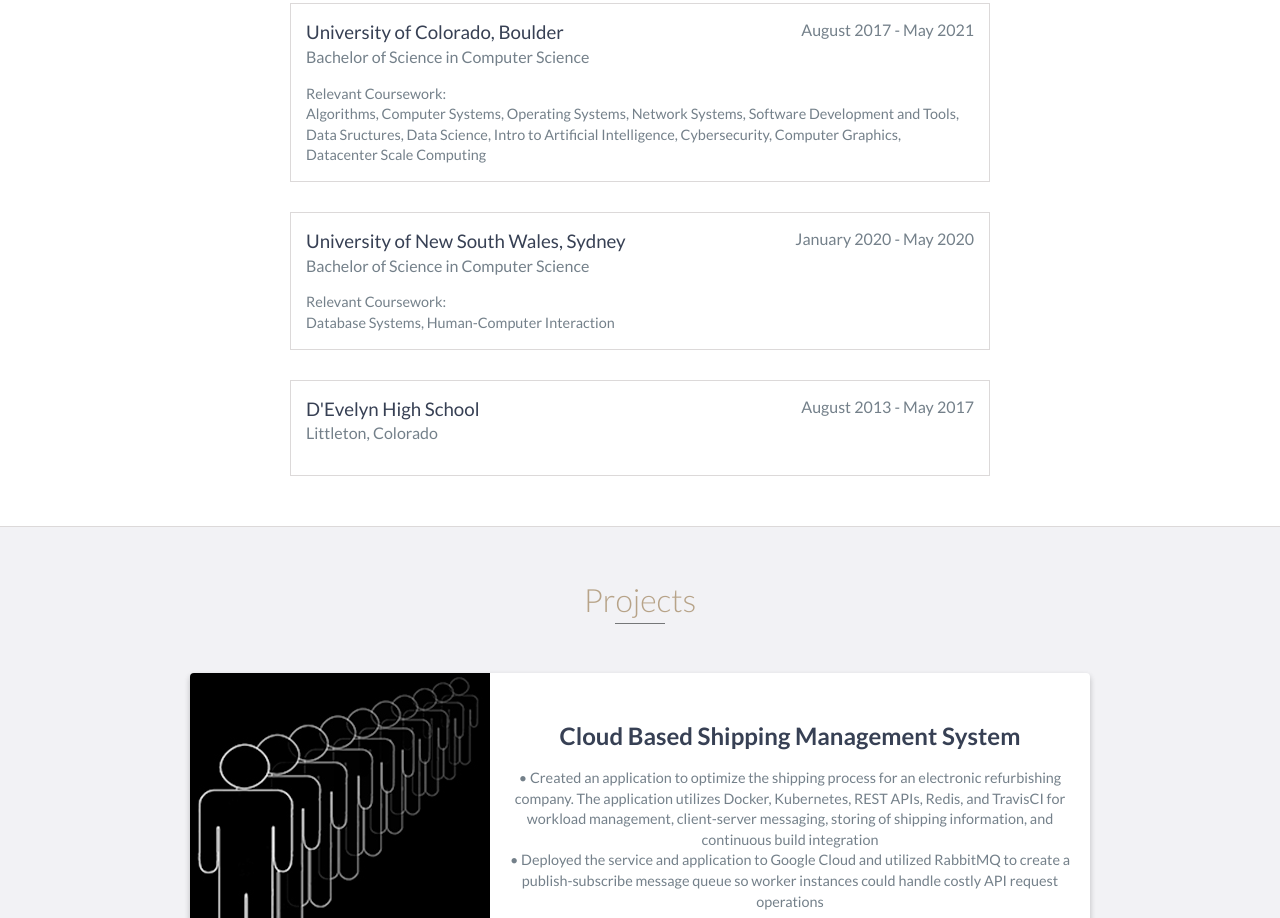
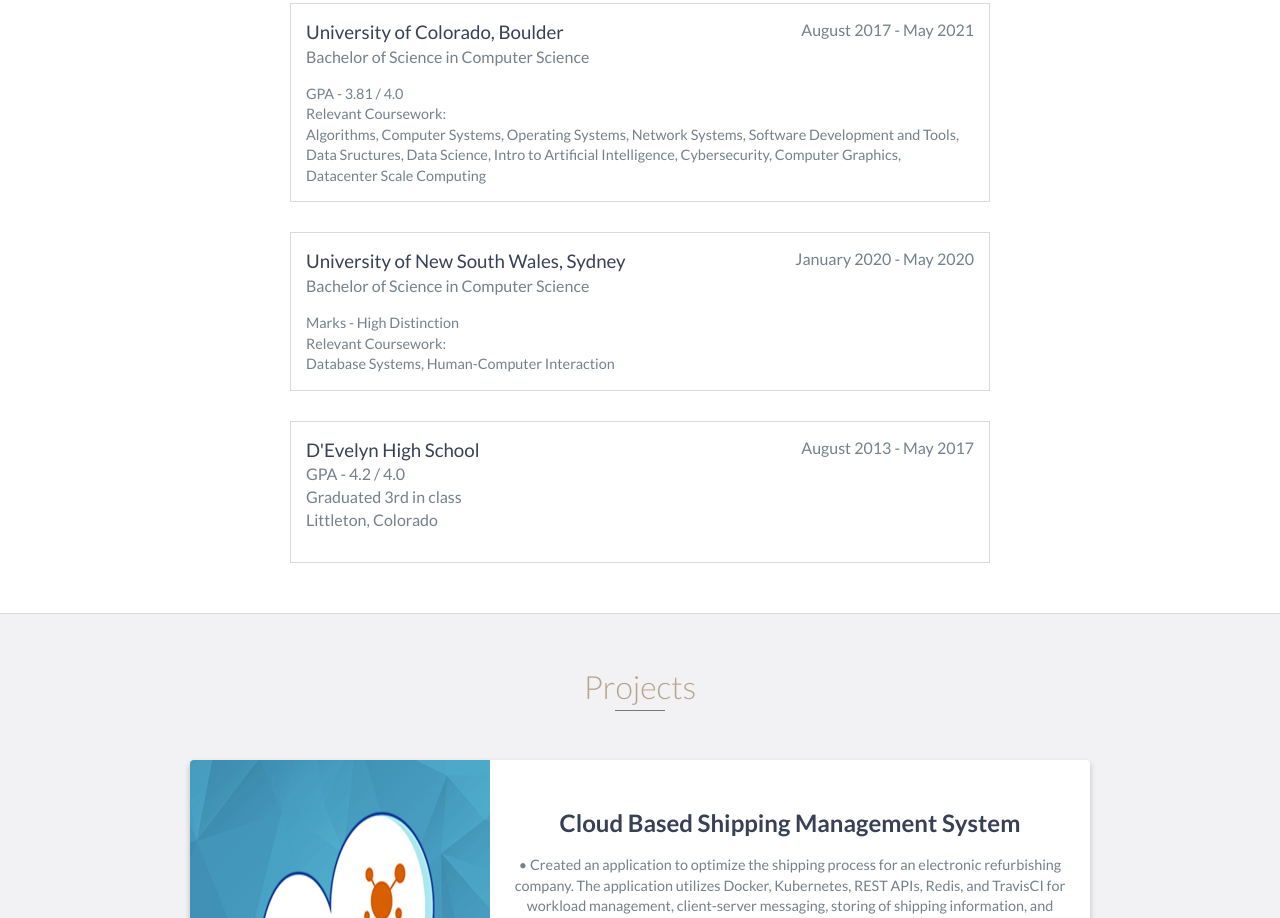
Before and after one commit to fultonowen/fultonowen.github.io, a website: page index.html in a window 1280 px wide. Shown: the part 1882-2800 px from the top of the page. Drawn offline with nearby package versions, Linux system fonts and the light colour scheme.

Commit message:
Changed imaging and added grades

```diff
--- a/index.html
+++ b/index.html
@@ -125,6 +125,8 @@
             <span class="education-date">August 2017 - May 2021</span>
             <h4>Bachelor of Science in Computer Science</h4>
             <p>
+                GPA - 3.81 / 4.0
+                <br>
                 Relevant Coursework:
                 <br>
                 Algorithms, Computer Systems, Operating Systems, Network Systems, Software Development and Tools, Data Sructures, Data Science, Intro to Artificial Intelligence, Cybersecurity, Computer Graphics, Datacenter Scale Computing
@@ -135,6 +137,8 @@
             <span class="education-date">January 2020 - May 2020</span>
             <h4>Bachelor of Science in Computer Science</h4>
             <p>
+                Marks - High Distinction
+                <br>
                 Relevant Coursework:
                 <br>
                 Database Systems, Human-Computer Interaction
@@ -143,7 +147,12 @@
         <div class="education-block">
             <h3>D'Evelyn High School</h3>
             <span class="education-date">August 2013 - May 2017</span>
-            <h4>Littleton, Colorado</h4>
+            <h4>
+                GPA - 4.2 / 4.0 <br>
+                Graduated 3rd in class
+                <br>
+                Littleton, Colorado
+            </h4>
         </div>
         <!-- End .education-block -->
     </div>
@@ -155,7 +164,7 @@
             <div class="row">
                 <div class="project shadow-large">
                     <div class="project-image">
-                        <img src="images/people.jpg" />
+                        <img src="images/cloud.png" />
                     </div>
                     <!-- End .project-image -->
                     <div class="project-info">
```
Also changed, not shown: images/cloud.png (added), 1 other file.
